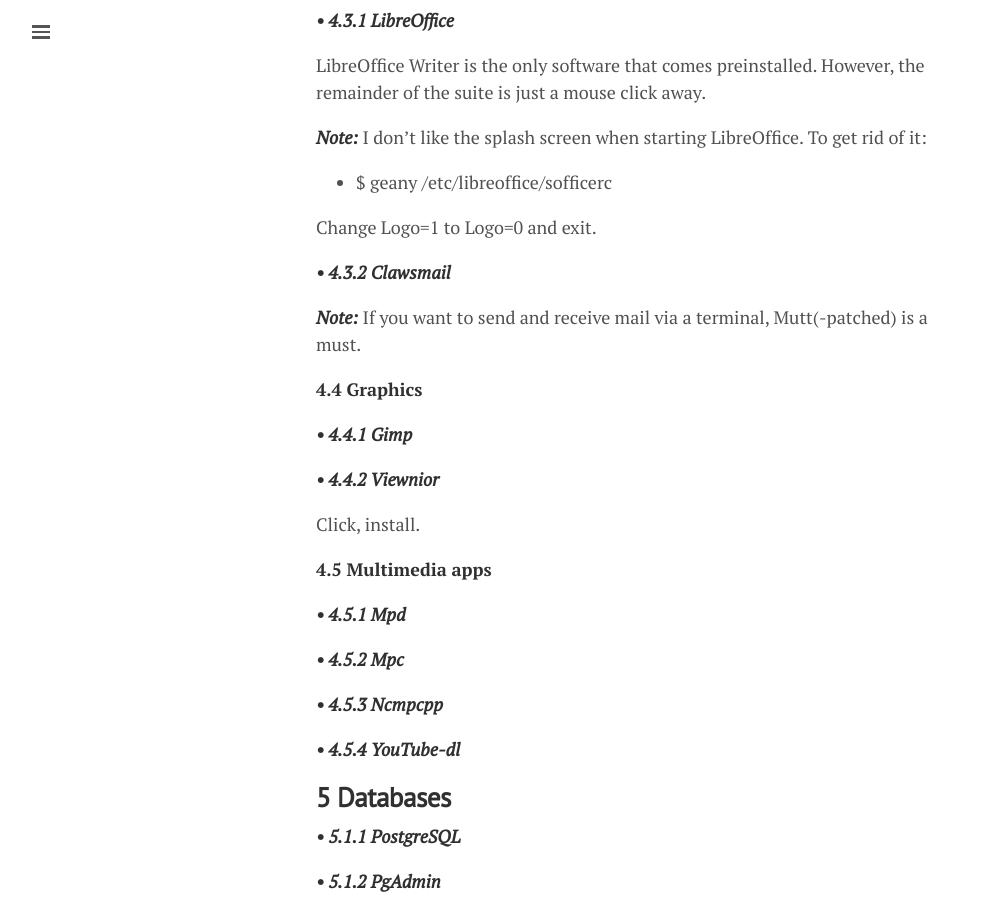
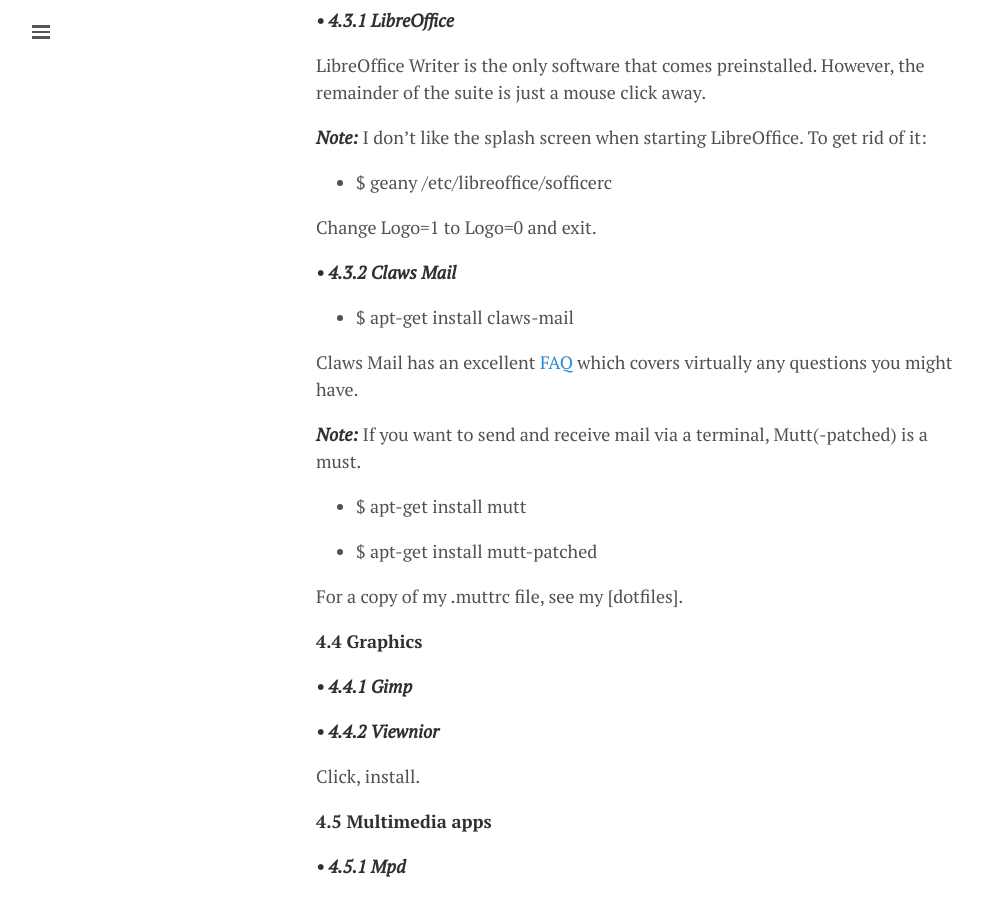
Before and after one commit to lgeurts/lgeurts.github.io, a Jekyll site: the page built from _posts/2017-07-11-bunsenlabs-linux-setup-notes-for dell-inspiron-6000.md, in a window 1280 px wide and 900 px high, scrolled down 2951 px. Shown: the whole window, without its empty margins (0-983 px from the left). Built offline with Jekyll 4.4.1, drawn with Linux system fonts in a browser that asks for light colours; nearby versions of some CDN libraries; comment, search, counter and statistics services are not loaded.

Commit message:
Update 2017-07-11-bunsenlabs-linux-setup-notes-for dell-inspiron-6000.md

```diff
--- a/_posts/2017-07-11-bunsenlabs-linux-setup-notes-for dell-inspiron-6000.md
+++ b/_posts/2017-07-11-bunsenlabs-linux-setup-notes-for dell-inspiron-6000.md
@@ -85,9 +85,19 @@
 
 Change Logo=1 to Logo=0 and exit.
 
-***• 4.3.2 Clawsmail***
+***• 4.3.2 Claws Mail***
+
+- $ apt-get install claws-mail
+
+Claws Mail has an excellent [FAQ](http://www.claws-mail.org/faq/index.php/Main_Page) which covers virtually any questions you might have.
 
 ***Note:*** If you want to send and receive mail via a terminal, Mutt(-patched) is a must.
+
+- $ apt-get install mutt
+
+- $ apt-get install mutt-patched
+
+For a copy of my .muttrc file, see my [dotfiles].
 
 **4.4 Graphics**
 
```
